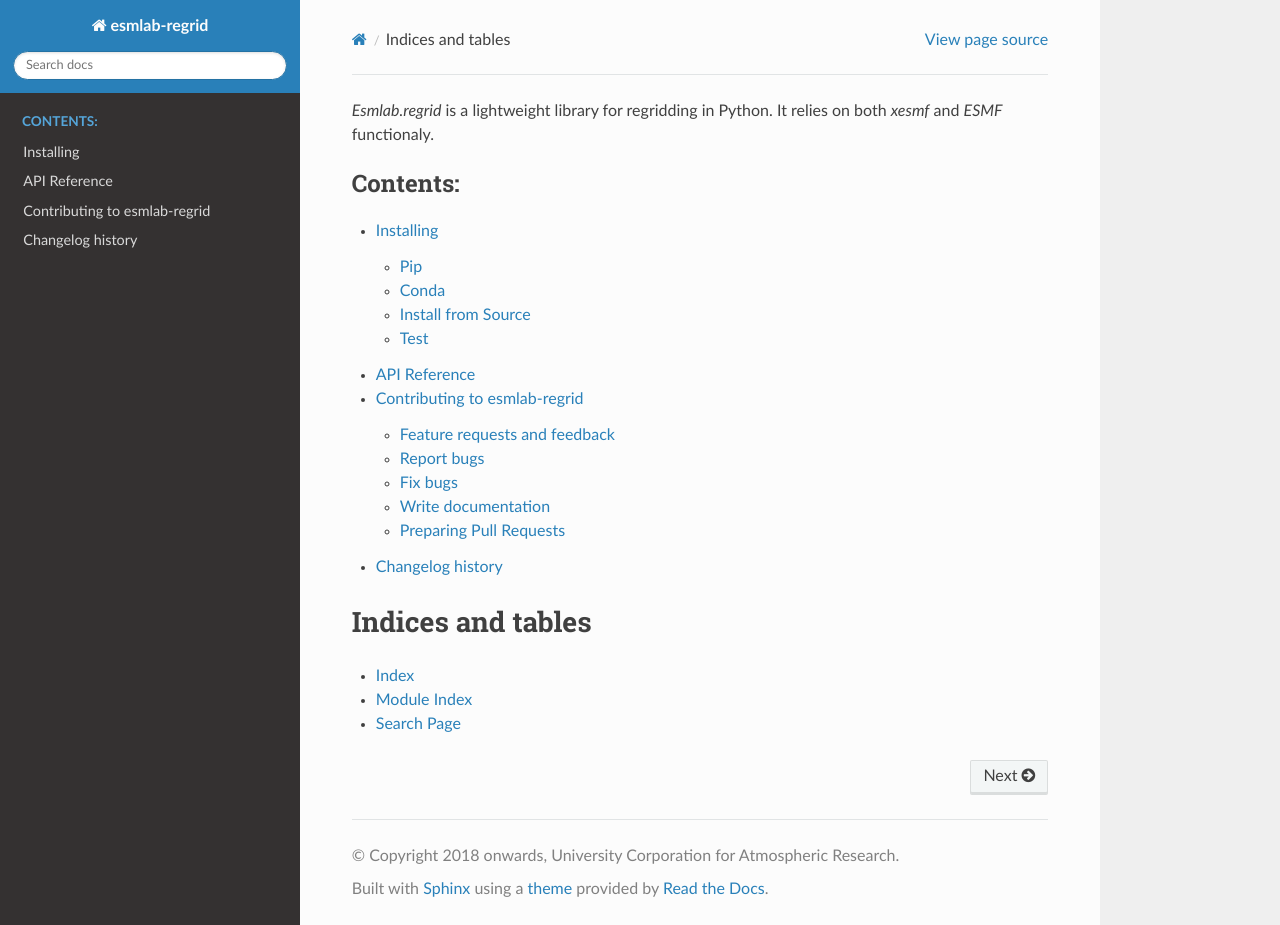
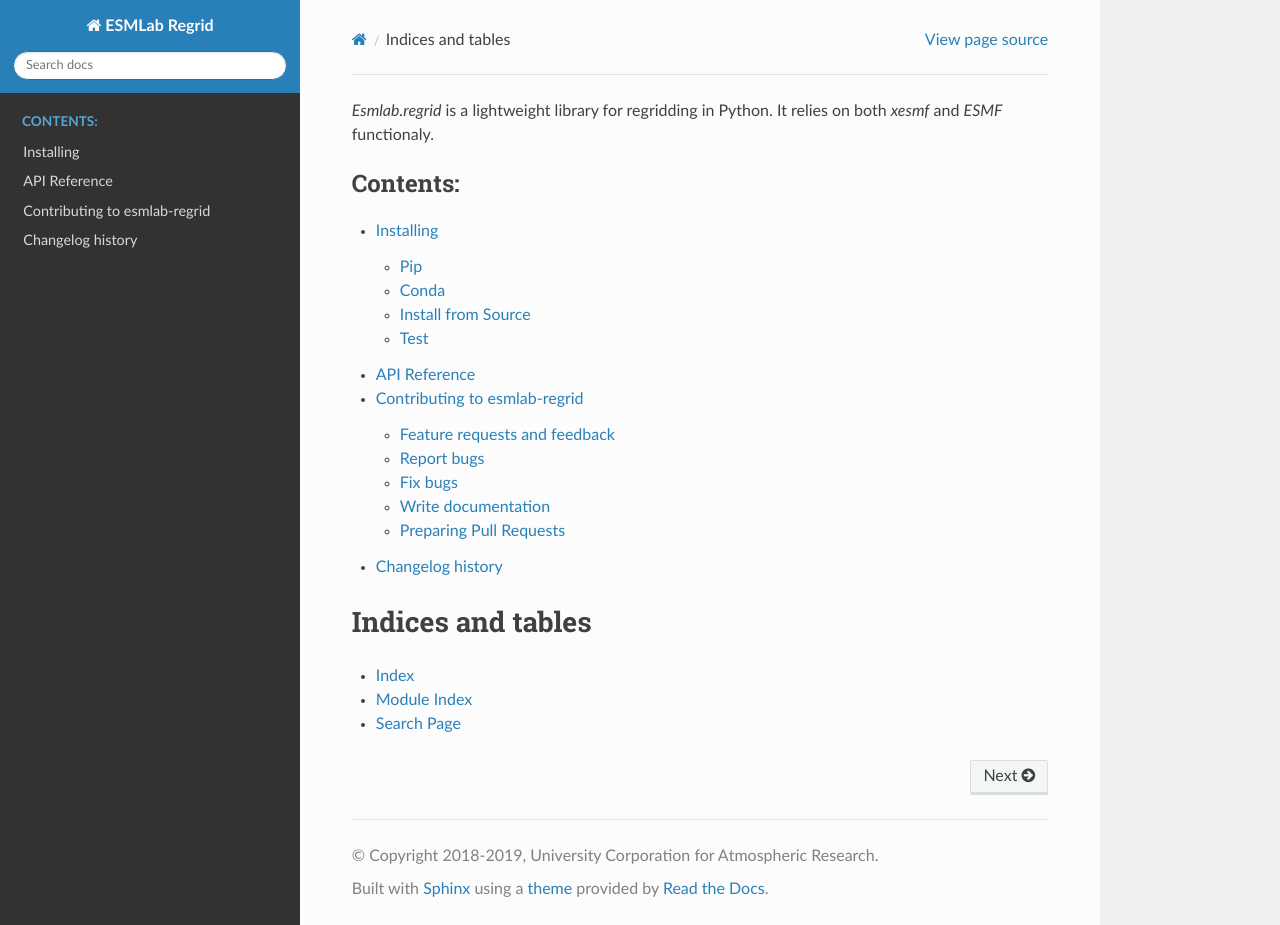
Before and after one commit to NCAR/esmlab-regrid, a Sphinx documentation site: the page built from docs/source/index.rst, in a window 1280 px wide and 925 px high. Built offline with Sphinx 7.4.7 and the Read the Docs theme 2.0.0, drawn with Linux system fonts in a browser that asks for light colours; the version number could not be read and is left out; some of the changed lines change nothing that is shown.

Commit message:
Update conf.py

```diff
--- a/docs/source/conf.py
+++ b/docs/source/conf.py
@@ -11,6 +11,7 @@
 # All configuration values have a default; values that are commented out
 # serve to show the default.
 
+import datetime
 import os
 import sys
 
@@ -64,8 +65,9 @@
 master_doc = 'index'
 
 # General information about the project.
-project = u'esmlab-regrid'
-copyright = u'2018 onwards, University Corporation for Atmospheric Research'
+current_year = datetime.datetime.now().year
+project = u'ESMLab Regrid'
+copyright = u'2018-{}, University Corporation for Atmospheric Research'.format(current_year)
 author = u'Earth System Informatics Team'
 
 # The version info for the project you're documenting, acts as replacement
@@ -73,7 +75,7 @@
 # the built documents.
 #
 # The short X.Y version.
-version = esmlab_regrid.__version__
+version = esmlab_regrid.__version__.split('+')[0]
 # The full version, including alpha/beta/rc tags.
 release = esmlab_regrid.__version__
 
```
